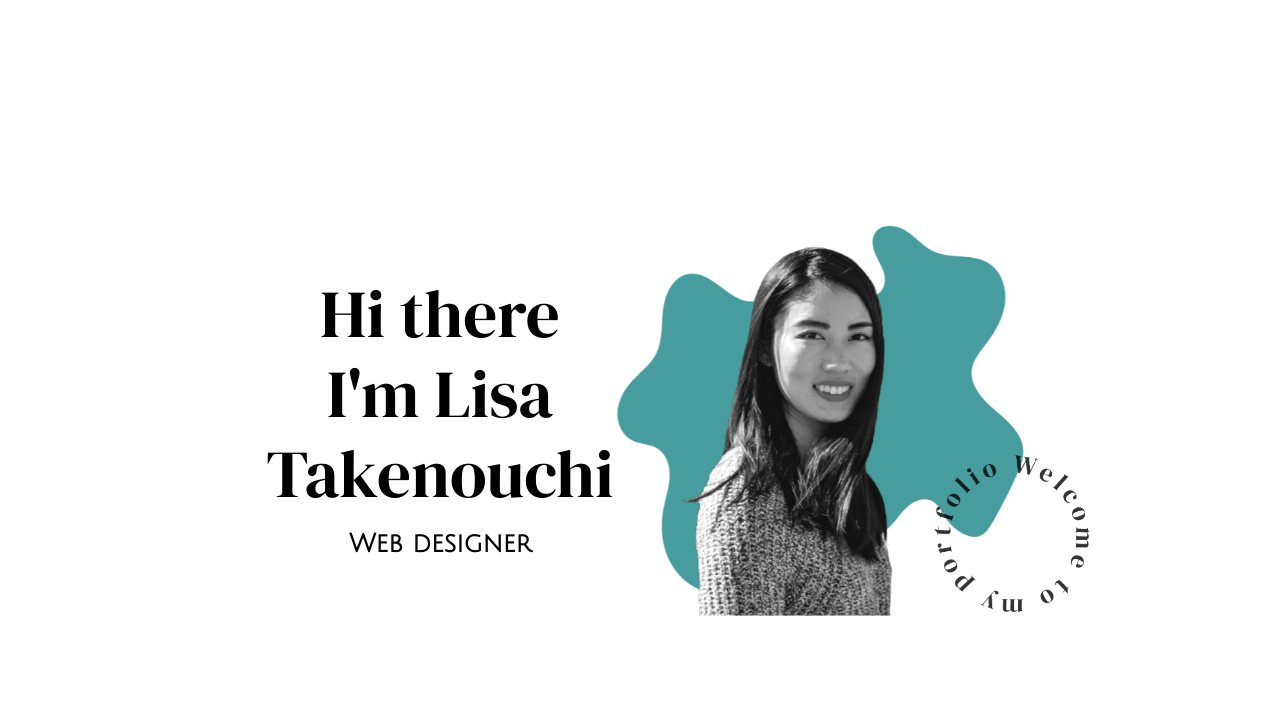
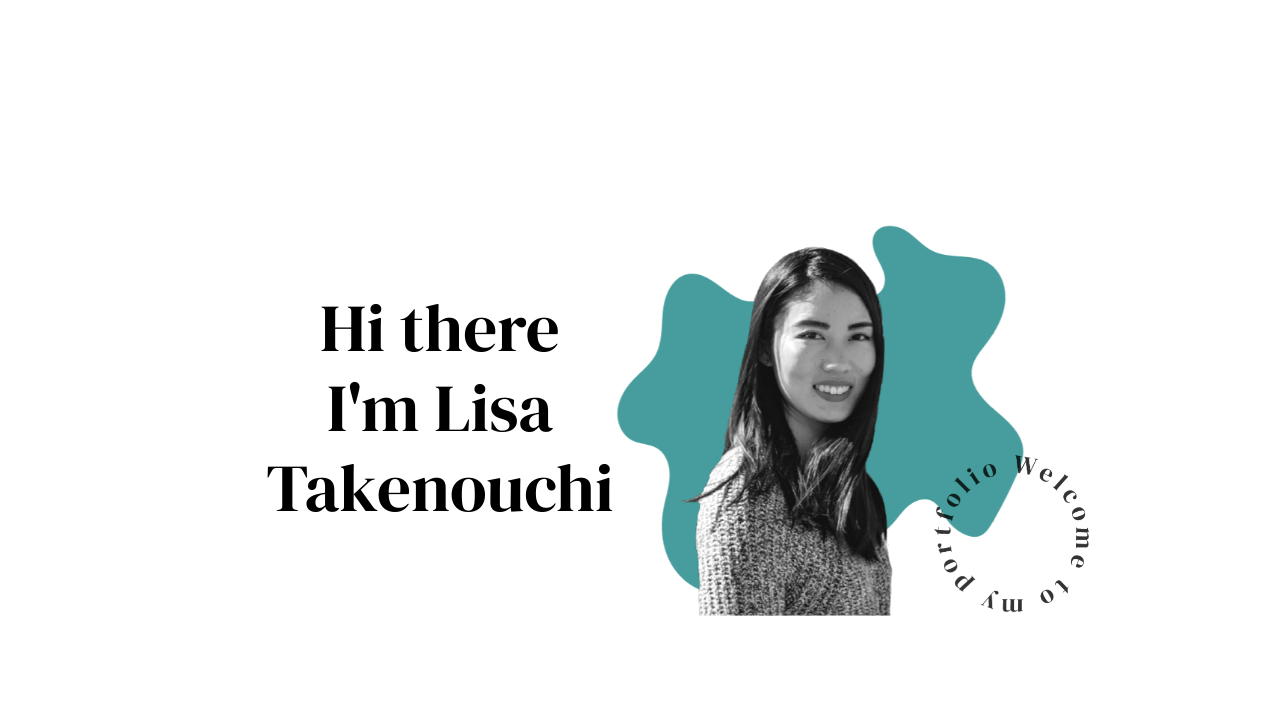
Before and after one commit to Lisatknc/My-portfolio, a plain HTML site: page index.html in a window 1280 px wide. Shown: the part 80-800 px from the top of the page. Drawn offline with Linux system fonts and the light colour scheme.

Commit message:
"changed the descripton"

```diff
--- a/index.html
+++ b/index.html
@@ -36,7 +36,7 @@
     <section id="profile">
       <div class="section_text">
         <p class="section_text_p1 scroll-in">Hi there<br>I'm Lisa<br>Takenouchi</p>
-        <p class="section_text_p2 scroll-in">Web designer</p>
+        <p class="section_text_p2 scroll-in"></p>
       </div>
       <div class="section_pic-container scroll-in">
         <img src="./assets/profile-pic.png" alt="プロフィール写真">
```
